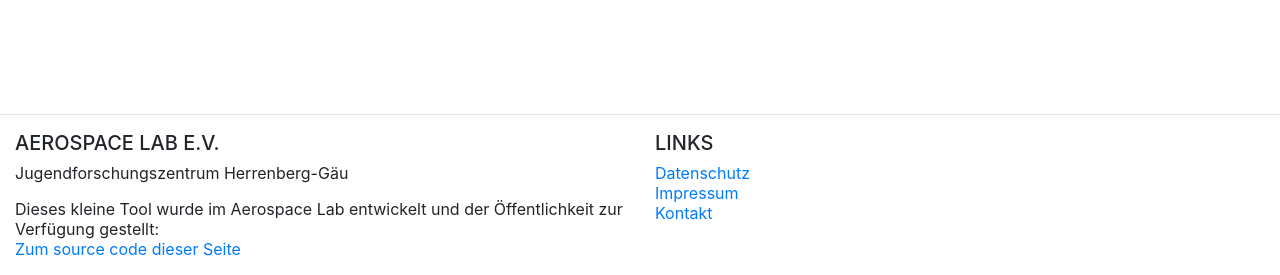
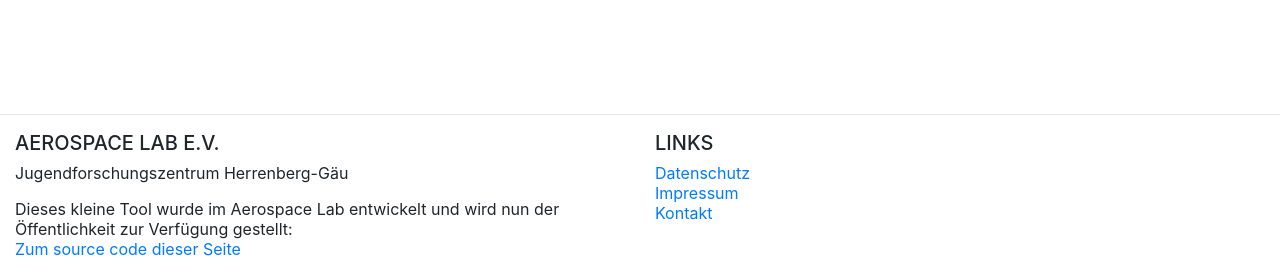
Before and after one commit to Aerospace-Lab-e-V/registration-ui, a Django app: page / in a window 1280 px wide. Shown: the part 666-941 px from the top of the page. Run offline with Django 3.2, Linux system fonts and the light colour scheme; data that the repository does not hold is empty; some libraries are stand-ins or nearby versions.

Commit message:
Update requirements + update link to code-location

```diff
--- a/ui/templates/ui/base.html
+++ b/ui/templates/ui/base.html
@@ -15,8 +15,8 @@
         <div class="col">
           <h5 class="text-uppercase">Aerospace Lab e.V.</h5>
           <p>Jugendforschungszentrum Herrenberg-Gäu</p>
-          <p>Dieses kleine Tool wurde im Aerospace Lab entwickelt und der Öffentlichkeit zur Verfügung gestellt:<br>
-          <a href="https://git.aerospace-lab.de/louis.dod/registrationui" target='_blank'>Zum
+          <p>Dieses kleine Tool wurde im Aerospace Lab entwickelt und wird nun der Öffentlichkeit zur Verfügung gestellt:<br>
+          <a href="https://github.com/Aerospace-Lab-e-V/registration-ui" target='_blank'>Zum
             source code dieser Seite</a></p>
         </div>
         <div class="col">
--- a/ui/views.py
+++ b/ui/views.py
@@ -14,8 +14,6 @@ global_preferences = global_preferences_registry.manager()
 def index(request):
     ''' Displays a List with all current and future registrations, which aren't full
     '''
-    current_date = timezone.localtime().date()
-
     all_project = Project.objects.all().exclude(advertise=False)
 
     project_list = []
@@ -79,6 +77,7 @@ def registration_success(request, project_id):
     return render(request, 'ui/registration-success.html', context)
 
 
+# -----------------------------------------------------------------------------
 # helper-functions
 
 def check_if_registration_is_active(project):
```
Also changed, not shown: requirements.txt (+4 -4 lines).
